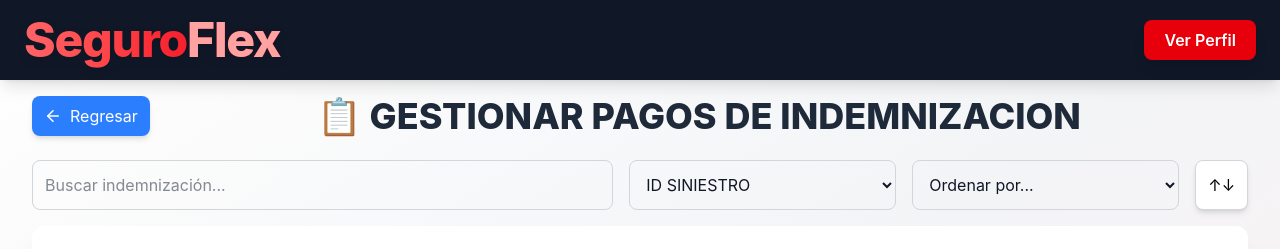
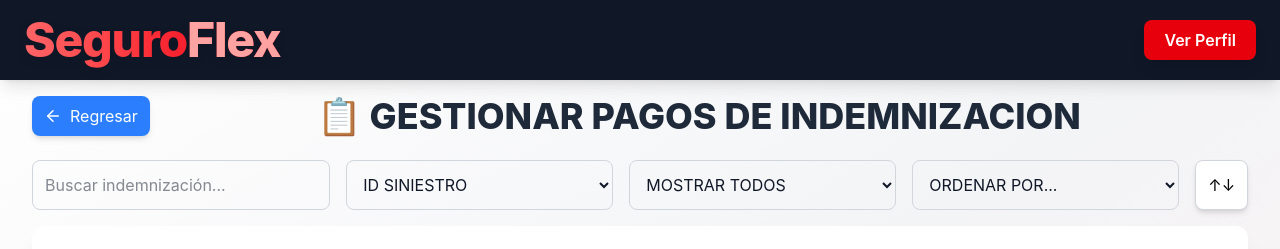
Before and after one commit to Johnkl725/SegurosFlex, a React (Vite) app in the folder client/: page /dashboard/admin/pagos in a window 1280 px wide. Shown: the top 249 px of the page. Built offline with nearby package versions, Linux system fonts and the light colour scheme; no server answers; the HTML template or start-up script is replaced by a standard one.

Commit message:
asdasdasdasdasd

```diff
--- a/client/src/pages/Indemnizaciones.tsx
+++ b/client/src/pages/Indemnizaciones.tsx
@@ -62,10 +62,11 @@ const Indemnizaciones = () => {
   useEffect(() => {
     fetchIndemnizaciones();
   }, []);
+  const [filtro, setFiltro] = useState("todos");
 
   useEffect(() => {
     filterAndSort();
-  }, [search, searchField, sortField, sortOrder, indemnizaciones]);
+  }, [search, searchField, sortField, sortOrder, indemnizaciones, filtro]);
 
   const fetchIndemnizaciones = async () => {
     try {
@@ -90,7 +91,6 @@ const Indemnizaciones = () => {
   const filterAndSort = () => {
     let filtered = indemnizaciones.filter((item) => {
       let value = item[searchField as keyof Indemnizacion];
-
       if (searchField === "fecha_siniestro" && value) {
         value = new Date(value as string).toLocaleDateString() as unknown as never;
       }
@@ -116,8 +116,16 @@ const Indemnizaciones = () => {
           }
         }
       }
+      return value?.toString().toLowerCase().includes(search.toLowerCase());
+    });
 
-      return value?.toString().toLowerCase().includes(search.toLowerCase());
+    // Filtrar según el valor del desplegable (filtro)
+    filtered = filtered.filter((item) => {
+      console.log(filtro);
+      if (filtro === "pagados") return item.estado.toLowerCase().trim() === "pagado";
+      if (filtro === "porPagar") return item.estado.toLowerCase().trim() !== "pagado";
+      return true; // "todos"
+
     });
 
     if (sortField) {
@@ -168,6 +176,7 @@ const Indemnizaciones = () => {
   const selectedIndemnizacion = indemnizaciones.find(
     (item) => item.presupuestoid === selectedPresupuesto
   );
+
   return (
     <>
       <Navbar />
@@ -209,12 +218,22 @@ const Indemnizaciones = () => {
             <option value="montototal">MONTO DE INDEMNIZACION</option>
             <option value="estado">ESTADO DEL PAGO</option>
           </select>
+          {/* Nuevo desplegable de filtro */}
+          <select
+            className="p-3 border border-gray-300 rounded-lg"
+            value={filtro}
+            onChange={(e) => setFiltro(e.target.value)}
+          >
+            <option value="todos">MOSTRAR TODOS</option>
+            <option value="pagados">MOSTRAR SOLO PAGADOS</option>
+            <option value="porPagar">MOSTRAR SOLO POR PAGAR</option>
+          </select>
           <select
             className="p-3 border border-gray-300 rounded-lg"
             value={sortField || ""}
             onChange={(e) => handleSort(e.target.value)}
           >
-            <option value="">Ordenar por...</option>
+            <option value="">ORDENAR POR...</option>
             <option value="siniestroid">ID SINIESTRO</option>
             <option value="fecha_siniestro">FECHA DEL SINIESTRO</option>
             <option value="montototal">MONTO DE INDEMNIZACION</option>
```
Lines whose indentation alone changed are shown as unchanged.
